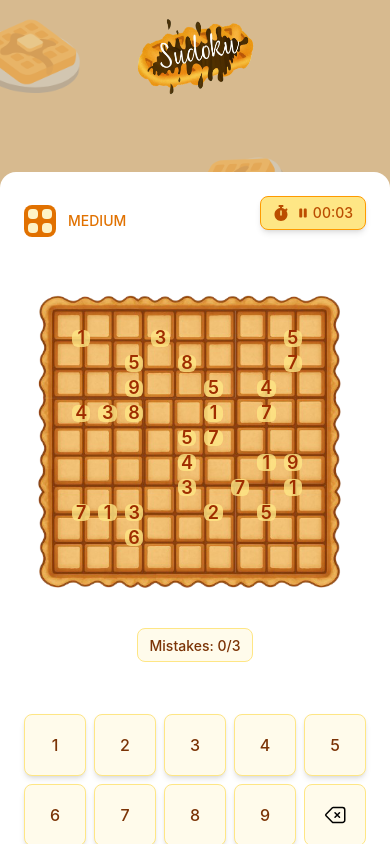
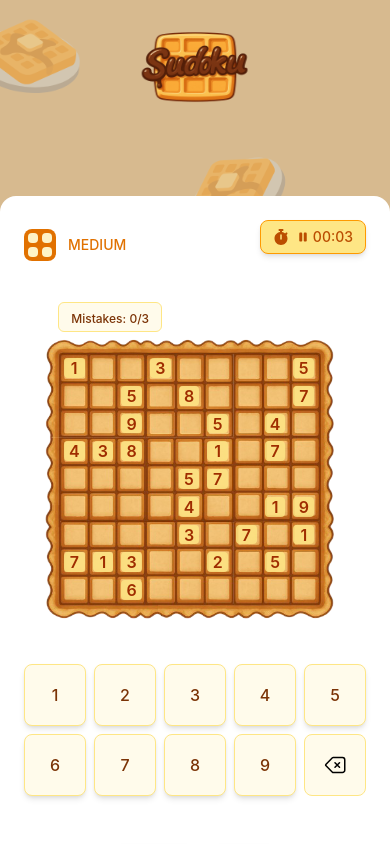
Before and after one commit to RieonaFernandes/Sudoku, a React app: page / in a window 390 px wide. Both pictures are taken after a click on the button "Pour the Grid! 🧇". Shown: the top 844 px of the page. Built offline with nearby package versions, Linux system fonts and the light colour scheme; the HTML template or start-up script is replaced by a standard one.

Commit message:
Made the UI more responsive. Updated the title image.

```diff
--- a/src/App.jsx
+++ b/src/App.jsx
@@ -8,7 +8,7 @@ const App = () => {
         <img
           src={title}
           alt="title"
-          className="w-30 sm:w-32 md:w-34 lg:w-36 h-20 sm:h-22 md:h-24 lg:h-26"
+          className="w-30 sm:w-32 md:w-34 lg:w-36 h-26 sm:h-30 md:h-32 lg:h-34"
         />
       </div>
       <main className="mx-auto">
--- a/src/components/StartModal.jsx
+++ b/src/components/StartModal.jsx
@@ -14,7 +14,7 @@ const StartModal = ({ onStart }) => {
             <img
               src={title}
               alt="title"
-              className="w-30 sm:w-32 md:w-34 lg:w-36 h-24 sm:h-26 md:h-28 lg:h-30"
+              className="w-30 sm:w-32 md:w-34 lg:w-36 h-26 sm:h-28 md:h-30 lg:h-32"
             />
           </div>
 
--- a/src/components/SudokuBoard.jsx
+++ b/src/components/SudokuBoard.jsx
@@ -13,7 +13,7 @@ const SudokuBoard = ({
   };
 
   return (
-    <div className="relative max-w-lg w-full mx-auto rounded-3xl">
+    <div className="relative max-w-lg w-full mx-auto p-2 sm:p-4 rounded-3xl">
       {/* <div className="relative max-w-lg w-full mx-auto p-4 bg-amber-50 rounded-3xl shadow-waffle-active"> */}
       {/* Grid Image Background */}
       <div className="relative aspect-square">
@@ -25,7 +25,7 @@ const SudokuBoard = ({
       </div>
 
       {/* Interactive Cells Overlay */}
-      <div className="absolute top-12 left-11 right-15 bottom-17.5 z-10">
+      <div className="absolute top-[11.5%] left-[10.5%] right-[14%] bottom-[15.5%] sm:top-[12%] sm:left-[11%] sm:right-[14%] sm:bottom-[16%]">
         <div className="grid grid-cols-9 grid-rows-9 h-full w-full">
           {board.map((row, rowIdx) =>
             row.map((cell, colIdx) => {
@@ -36,7 +36,7 @@ const SudokuBoard = ({
               return (
                 <div
                   key={`${rowIdx}-${colIdx}`}
-                  className="flex items-center justify-center p-[4px]"
+                  className="flex items-center justify-center p-[4px] sm:p-[4px]"
                 >
                   <SudokuCell
                     value={cell.value}
--- a/src/components/SudokuCell.jsx
+++ b/src/components/SudokuCell.jsx
@@ -34,16 +34,19 @@ const SudokuCell = ({
     <button
       className={`
           aspect-square flex items-center justify-center
-        text-lg font-medium transition-colors rounded-md
+          text-base sm:text-lg font-medium transition-colors rounded-sm sm:rounded-lg
           ${className || ""}
           ${
             isFixed
               ? "text-orange-800 bg-amber-200/80 font-semibold cursor-default"
               : "text-orange-900 hover:bg-amber-100/60 cursor-pointer"
           }
-        ${isSelected ? "ring-2 ring-amber-900 bg-amber-100/60 z-10" : ""}
+          ${
+            isSelected
+              ? "ring-1 sm:ring-2 ring-amber-900 bg-amber-100/60 z-10"
+              : ""
+          }
           ${isConflict ? "text-red-500 bg-red-100" : ""}
-
           focus:ring-2 focus:ring-amber-400
           ${!showValue ? "bg-stone-100 text-transparent" : ""}
         `}
@@ -55,13 +58,13 @@ const SudokuCell = ({
     >
       {showValue ? (
         value !== 0 ? (
-          <span className="text-lg">{value}</span>
+          <span className="text-base sm:text-lg">{value}</span>
         ) : (
-          <div className="grid grid-cols-3 gap-0 w-full h-full p-[1px]">
+          <div className="grid grid-cols-3 gap-0 w-full h-full p-[0.5px]">
             {[1, 2, 3, 4, 5, 6, 7, 8, 9].map((num) => (
               <div
                 key={num}
-                className="text-[8px] flex items-center justify-center"
+                className="text-[6px] xs:text-[7px] sm:text-[8px] flex items-center justify-center"
               >
                 {notes.includes(num) ? num : ""}
               </div>
--- a/src/components/SudokuGame.jsx
+++ b/src/components/SudokuGame.jsx
@@ -218,9 +218,20 @@ const SudokuGame = () => {
           </div>
 
           {/* Main Content Area */}
-          <div className="flex flex-col lg:flex-row gap-8">
+          <div className="flex flex-col lg:flex-row gap-4">
             {/* Sudoku Board - Left Side */}
             <div className="flex-1">
+              <div className="px-[10%] -mb-[5%]">
+                <div className="bg-amber-50 px-3 px-2 py-0.5 rounded-md border border-amber-200 inline-block">
+                  <span className="text-amber-900 text-xs font-medium">
+                    Mistakes:{" "}
+                    <span className="text-amber-900">
+                      {mistakes}/{totalMistakes}
+                    </span>
+                  </span>
+                </div>
+              </div>
+
               <SudokuBoard
                 board={board}
                 selectedCell={selectedCell}
@@ -228,19 +239,9 @@ const SudokuGame = () => {
                 onCellSelect={handleCellSelect}
                 showValues={!isTimerPaused}
               />
-              <div className="flex items-center justify-center gap-4 py-2">
-                <div className="bg-amber-50 px-3 py-1 rounded-lg border border-amber-200">
-                  <span className="text-amber-900 text-sm font-medium">
-                    Mistakes:{" "}
-                    <span className="text-amber-900">
-                      {mistakes}/{totalMistakes}
-                    </span>
-                  </span>
-                </div>
-              </div>
             </div>
             {/* Controls - Right Side */}
-            <div className="flex flex-col items-center lg:w-80 py-3 gap-6">
+            <div className="flex flex-col items-center lg:w-80 py-3 gap-6 -mt-[6%] sm:mt-[6%]">
               {/* Number input pad */}
               <div className="grid grid-cols-5 gap-2 w-full">
                 {[1, 2, 3, 4, 5, 6, 7, 8, 9].map((num) => (
```
Also changed, not shown: public/title.png. Lines whose indentation alone changed are shown as unchanged.
